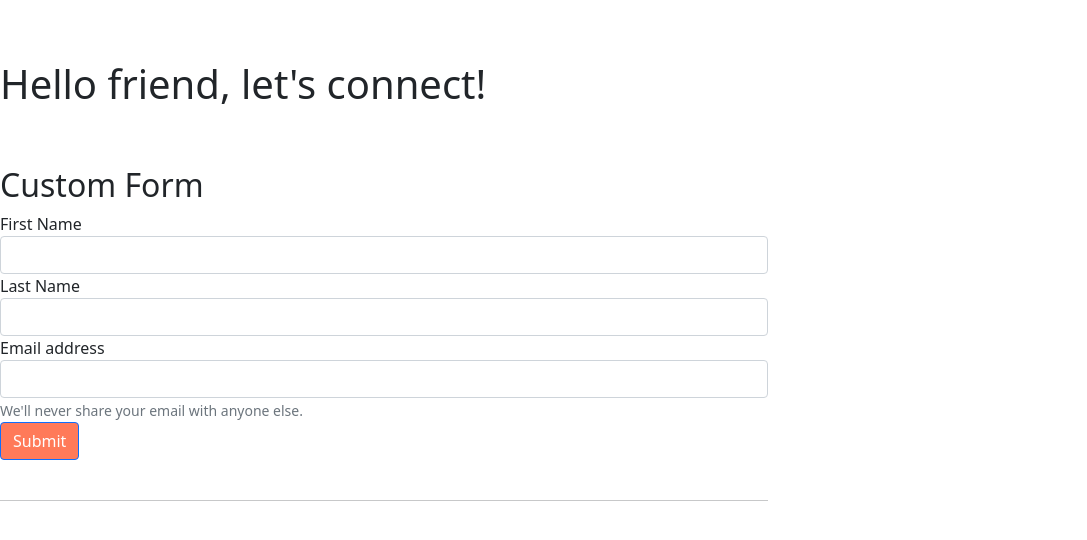
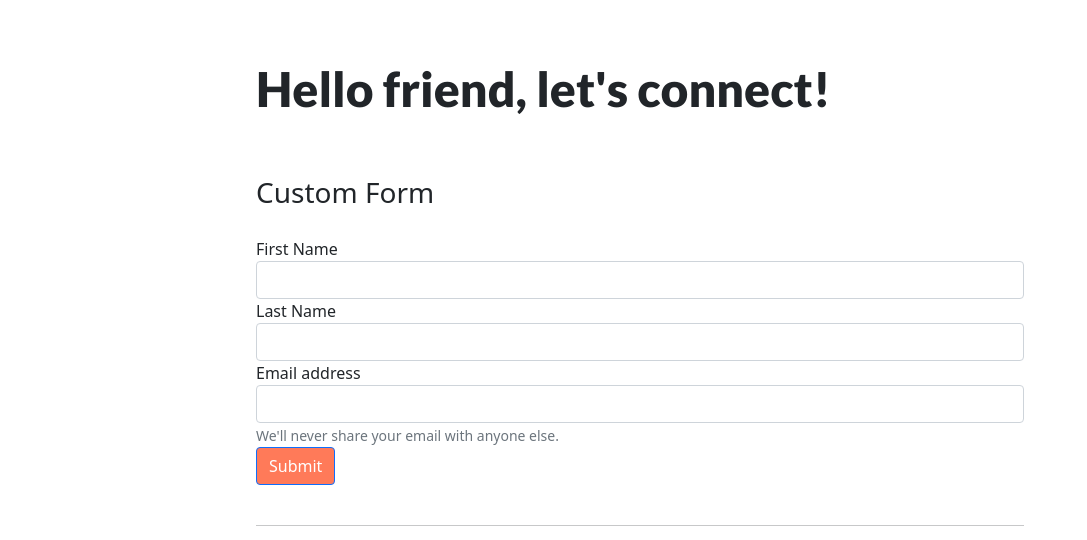
Before and after one commit to schilate68/hubspotAPI, a website: page index.html in a window 1280 px wide. Shown: the whole page, without its empty margins (0-1087 px from the left). Drawn offline with nearby package versions, Linux system fonts and the light colour scheme.

Commit message:
hubspot form ready

```diff
--- a/index.html
+++ b/index.html
@@ -15,9 +15,9 @@
 </head>
 
 <body>
-    <h1>Hello friend, let's connect!</h1>
+  <h1 id="main">Hello friend, let's connect!</h1>
 
-    <h2>Custom Form</h2>
+  <h3>Custom Form</h3>
   <form id="customForm" action="/" method="POST">
     <div class="form-group">
       <label for="firstName">First Name</label>
--- a/package.json
+++ b/package.json
@@ -9,6 +9,7 @@
   "author": "",
   "license": "ISC",
   "dependencies": {
-    "express": "^4.17.1"
+    "express": "^4.17.1",
+    "nodemon": "^2.0.15"
   }
 }
--- a/public/css/styles.css
+++ b/public/css/styles.css
@@ -1,16 +1,22 @@
 body {
-  font-family: "Lato", sans-serif;
-  margin: 0 auto;
+  margin: 0 auto !important;
   padding: 0;
   width: 60%;
   padding-top: 10px;
   /*background-color: #ff7a59;*/
 }
 
-h1 {
+#main {
+  font-family: "Lato", sans-serif;
   padding: 50px 0;
+  font-size: 3em;
+  font-weight: 900;
 }
 
 button.btn {
   background-color: #ff7a59;
 }
+
+h3 {
+  padding-bottom: 20px;
+}
```
Also changed, not shown: app.js (+1 -9 lines), success.html (+2 -1 lines), 1 other file. Lines whose indentation alone changed are shown as unchanged.
